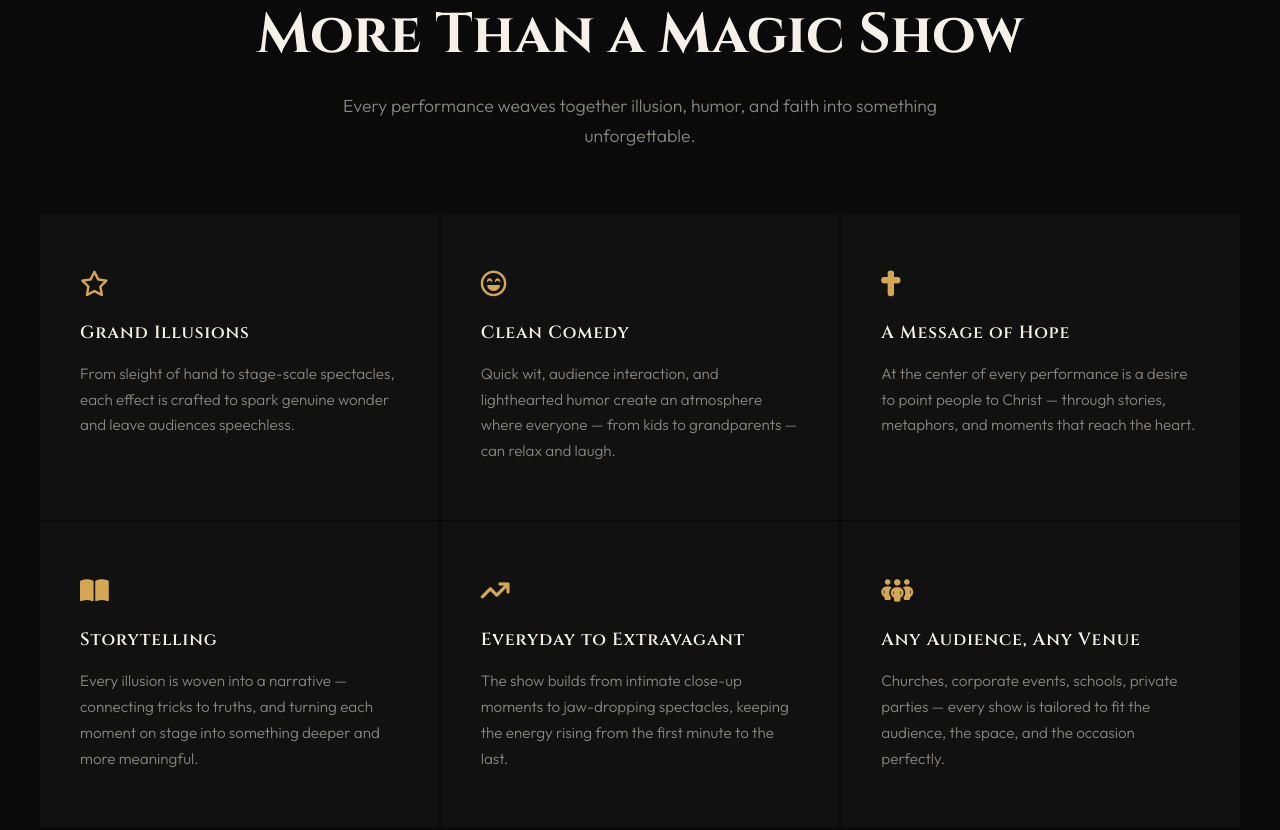
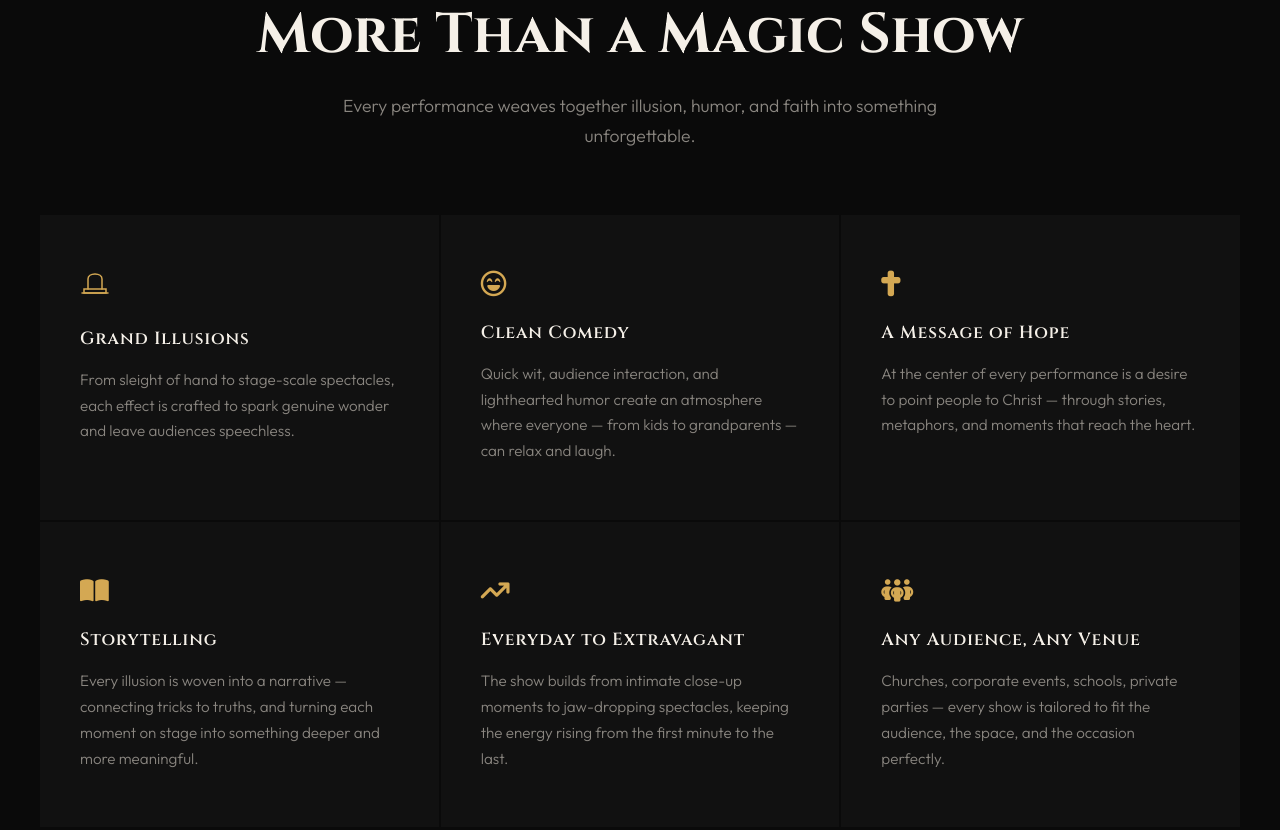
Before and after one commit to ministrydad/for_the_king, a plain HTML site: page index.html in a window 1280 px wide. Shown: the part 2710-3540 px from the top of the page. Drawn offline with nearby package versions, Linux system fonts and the light colour scheme; a web font is replaced by a local one.

Commit message:
Update index.html

```diff
--- a/index.html
+++ b/index.html
@@ -927,7 +927,7 @@ footer {
     </div>
     <div class="features-grid">
       <div class="feature-card reveal">
-        <div class="feature-icon"><i class="fa-regular fa-star"></i></div>
+        <div class="feature-icon"><svg width="30" height="28" viewBox="0 0 30 28" fill="none" xmlns="http://www.w3.org/2000/svg"><path d="M8,18 L8,8 C8,5 11,3 15,3 C19,3 22,5 22,8 L22,18" stroke="#d4a853" stroke-width="1.5" stroke-linecap="round"/><path d="M4,18 L26,18 L26,22 L4,22 Z" stroke="#d4a853" stroke-width="1.5" fill="none"/><line x1="2" y1="22" x2="28" y2="22" stroke="#d4a853" stroke-width="1.5" stroke-linecap="round"/></svg></div>
         <h3 class="feature-title">Grand Illusions</h3>
         <p class="feature-desc">From sleight of hand to stage-scale spectacles, each effect is crafted to spark genuine wonder and leave audiences speechless.</p>
       </div>
```
